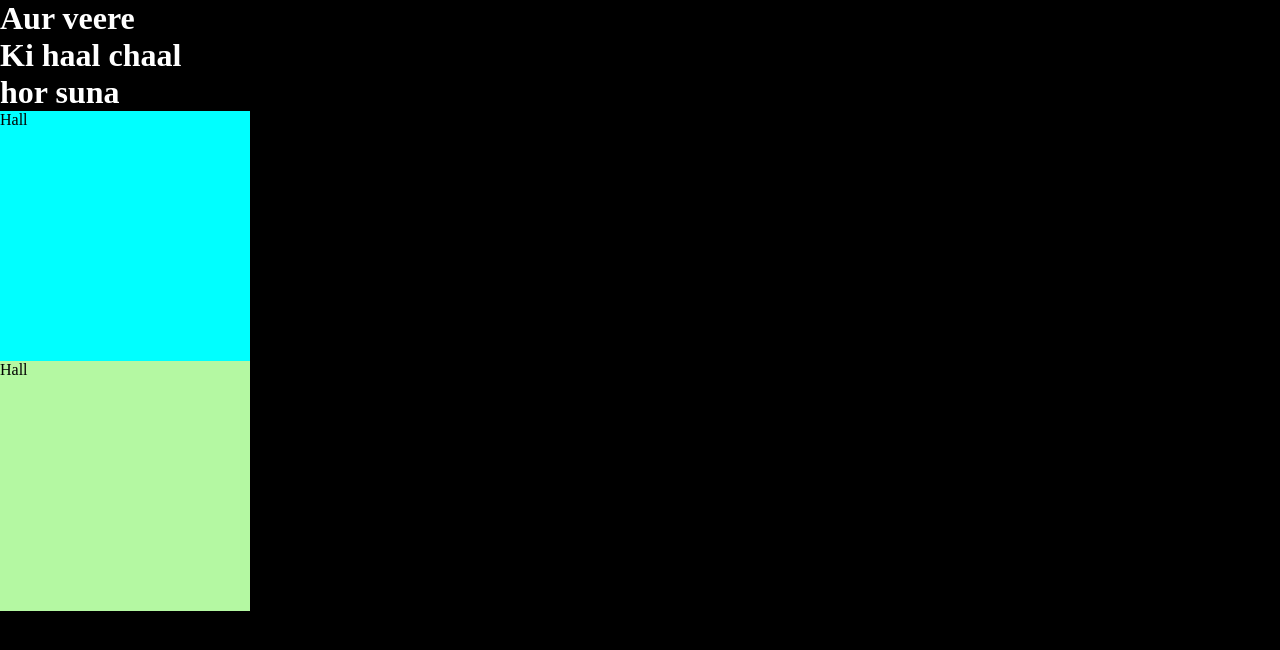
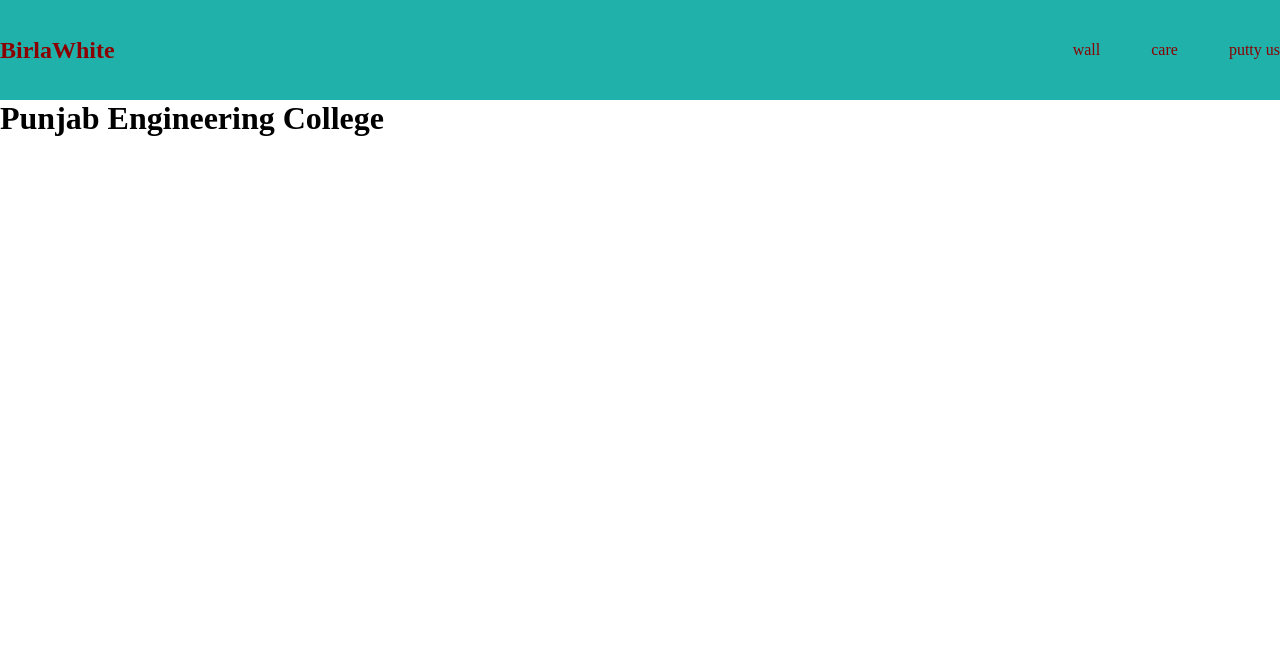
Before and after one commit to ManasBhatia5128/GSAP, a plain HTML site: page Basics/index.html in a window 1280 px wide. Drawn offline with nearby package versions, Linux system fonts and the light colour scheme.

Commit message:
learnt scrollTrigger and tried basic animation by own

```diff
--- a/Basics/index.html
+++ b/Basics/index.html
@@ -7,16 +7,26 @@
     <link rel="stylesheet" href="style.css">
 </head>
 <body>
-    <h1>Aur veere</h1>
+   <!--  <h1>Aur veere</h1>
     <h1>Ki haal chaal</h1>
-    <h1>hor suna</h1>
+    <h1>hor suna</h1> -->
     <main>
-        <div id="outer">
-            <div id="inner">Hall</div>
-        </div>
-        <div id="outer">
-            <div id="inner2">Hall</div>
-        </div>
+        <!-- <div id="outer">
+            <div id="inner" class="box">Hall</div>
+            <div id="inner2" class="box">Hall</div>
+            <div id="inner3" class="box">Hall</div>
+        </div> -->
+        <nav>
+            <h2>BirlaWhite</h2>
+            <ul>
+                <li>wall</li>
+                <li>care</li>
+                <li>putty us</li>
+            </ul>
+        </nav>
+        <h1>
+            Punjab Engineering College
+        </h1>
     </main>
 </body>
 <script src="https://cdnjs.cloudflare.com/ajax/libs/gsap/3.12.5/gsap.min.js" integrity="sha512-7eHRwcbYkK4d9g/6tD/mhkf++eoTHwpNM9woBxtPUBWm67zeAfFC+HrdoE2GanKeocly/VxeLvIqwvCdk7qScg==" crossorigin="anonymous" referrerpolicy="no-referrer"></script>
--- a/Basics/script.js
+++ b/Basics/script.js
@@ -1,4 +1,4 @@
-gsap.to("#inner",{
+/* gsap.to("#inner",{
     x: 1000,
     duration: 2,
     delay: 1,
@@ -15,7 +15,7 @@ gsap.from("#inner2",{
     y: 500,
     duration: 2,
     delay: 1
-});
+}); */
 
 // gsap.from("h1",{
 //     opacity: 0,
@@ -25,3 +25,68 @@ gsap.from("#inner2",{
 //     delay:1,
 //     stagger: -1,
 // })
+
+/* gsap.to("#inner",{
+    x:1200,
+    rotate:360,
+    duration:1.5,
+    delay:1
+});
+gsap.to("#inner2",{
+    x:1200,
+    rotate:360,
+    duration:1.5,
+    scale: 0.5,
+    delay:2.5 // prev wale ka duration + delay if we want it to start after first is finished
+});
+gsap.to("#inner3",{
+    x:1200,
+    rotate:360,
+    duration:1.5,
+    borderRadius: "200px",
+    delay:4
+}); */
+
+const t1 = gsap.timeline();
+/* t1.to("#inner",{
+    x:1200,
+    rotate:360,
+    duration:1.5,
+    delay:1,
+});
+t1.to("#inner2",{
+    x:1200,
+    rotate:360,
+    duration:1.5,
+    scale:0.5,
+    borderRadius: "100%",
+    backgroundColor: "grey",
+    delay:1,
+});
+t1.to("#inner3",{
+    x:1200,
+    rotate:360,
+    duration:1.5,
+    scale:1.5,
+    borderRadius: "100%",
+    backgroundColor: "pink",
+    delay:1,
+}); */
+
+t1.from("h2",{
+    y:-100,
+    duration: 1,
+    delay: 0.5
+})
+t1.from("li",{
+    y:-100,
+    duration: 1,
+    delay: 0.5,
+    stagger: 0.3
+})
+t1.from("h1",{
+    opacity: 0,
+    scale:0.2,
+    y:-20,
+    duration: 1.4,
+})
--- a/Basics/style.css
+++ b/Basics/style.css
@@ -3,19 +3,42 @@
     padding: 0;
     box-sizing: border-box;
 }
-#inner{
+/* .box{
     width: 250px;
     height: 250px;
+}
+#inner{
     background-color: aqua;
 }
 #inner2{
-    width: 250px;
-    height: 250px;
     background-color: rgb(180, 248, 162);
+}
+#inner3{
+    background-color: royalblue;
 }
 body{
     background-color: black;
 }
 h1{
     color: white;
+} */
+
+nav{
+    display: flex;
+    align-items: center;
+    justify-content: space-between;
+    height: 100px;
+    background-color: lightseagreen;
+    color: darkred;
 }
+ul{
+    display: flex;
+    align-items: center;
+    justify-content: space-evenly;
+    gap: 51px;
+    list-style-type: none;
+}
+h1{
+    display: flex;
+    text-align: center;
+}
--- /dev/null
+++ b/ScrollTrigger/index.html
@@ -0,0 +1,26 @@
+<!DOCTYPE html>
+<html lang="en">
+  <head>
+    <meta charset="UTF-8" />
+    <meta name="viewport" content="width=device-width, initial-scale=1.0" />
+    <title>Document</title>
+    <link rel="stylesheet" href="style.css" />
+  </head>
+  <body>
+    <div id="page1" class="page">
+      <div class="box" id="box1"></div>
+    </div>
+    <div id="page2" class="page">
+      <div class="box" id="box2">
+        <h1>Manas</h1>
+        <h2>Bhatia</h2>
+      </div>
+    </div>
+    <div id="page3" class="page">
+      <div class="box" id="box3"></div>
+    </div>
+  </body>
+  <script src="https://cdnjs.cloudflare.com/ajax/libs/gsap/3.12.5/gsap.min.js" integrity="sha512-7eHRwcbYkK4d9g/6tD/mhkf++eoTHwpNM9woBxtPUBWm67zeAfFC+HrdoE2GanKeocly/VxeLvIqwvCdk7qScg==" crossorigin="anonymous" referrerpolicy="no-referrer"></script>
+  <script src="https://cdnjs.cloudflare.com/ajax/libs/gsap/3.12.5/ScrollTrigger.min.js" integrity="sha512-onMTRKJBKz8M1TnqqDuGBlowlH0ohFzMXYRNebz+yOcc5TQr/zAKsthzhuv0hiyUKEiQEQXEynnXCvNTOk50dg==" crossorigin="anonymous" referrerpolicy="no-referrer"></script>
+  <script src="script.js"></script>
+</html>
--- /dev/null
+++ b/ScrollTrigger/style.css
@@ -0,0 +1,40 @@
+*{
+    margin: 0;
+    padding: 0;
+}
+.page{
+    width: 100%;
+    height: 100vh;
+    display: flex;
+    align-items: center;
+    justify-content: center;
+}
+.box{
+    width: 200px;
+    height: 200px;
+    background-color: lightcoral;
+}
+#page1{
+    background-color: lightblue;
+}
+#page2{
+    background-color: rgb(95, 204, 240);
+    display: flex;
+}
+#page3{
+    background-color: rgb(7, 193, 255);
+}
+
+#box2{
+    display: flex;
+    align-items: center;
+    justify-content: center;
+}
+h1{
+    text-align: center;
+    background-color: aqua;
+}
+h2{
+    text-align: center;
+    background-color: lightseagreen;
+}
--- /dev/null
+++ b/Test/style.css
@@ -0,0 +1,22 @@
+*{
+    margin: 0;
+    padding: 0;
+}
+.page1{
+    background-color: lightcoral;
+    display: flex;
+    align-items: center;
+    justify-content: center;
+    height: 100vh;
+}
+.page2{
+    background-color: lightblue;
+    height: 100vh;
+    display: flex;
+    align-items: center;
+    justify-content: center;
+}
+img{
+    height: 300px;
+    width: 300px;
+}
```
Also changed, not shown: ScrollTrigger/script.js (added, +55 -0 lines), Test/index.html (added, +19 -0 lines), Test/script.js (added, +11 -0 lines), Test/img.png (added), Test/img2.png (added), notes.txt.
